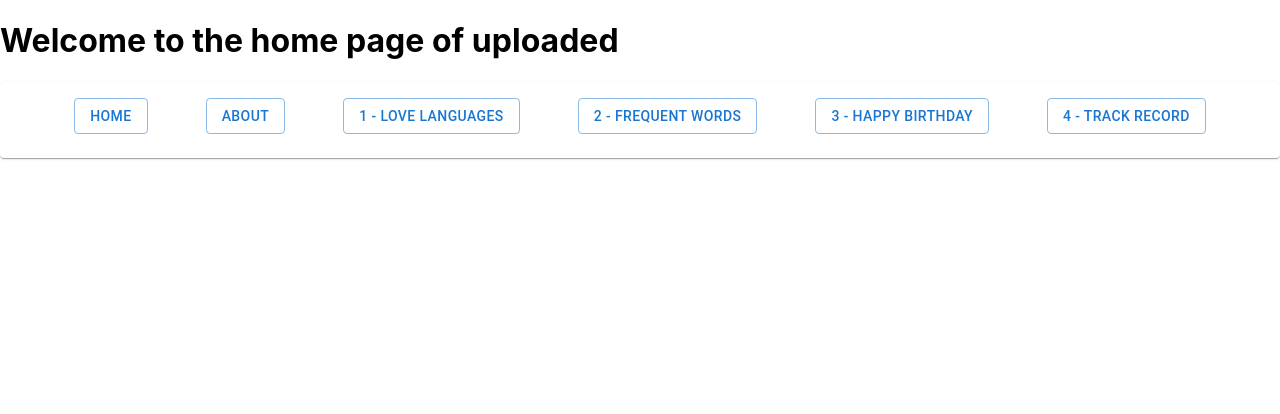
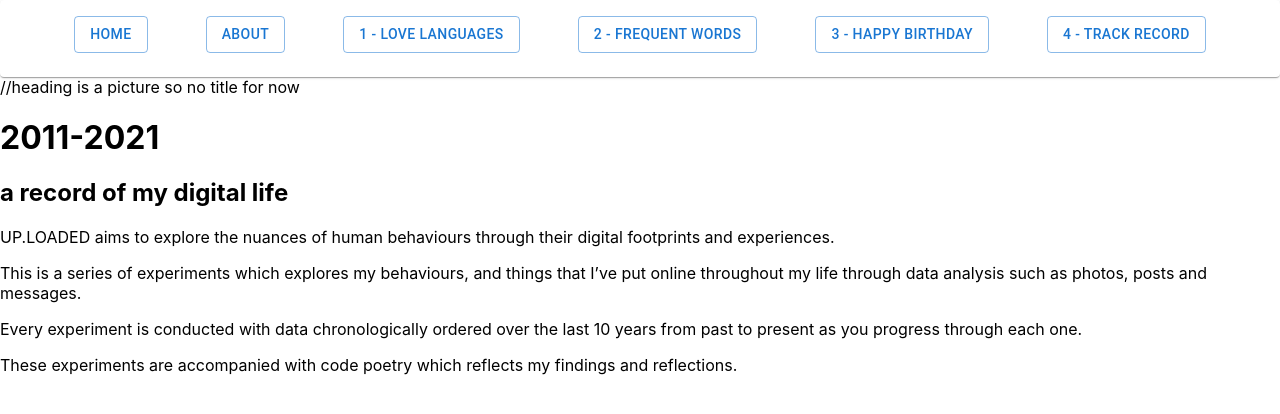
Before and after one commit to carmen-yeh/carmen-yeh.github.io, a React (Create React App) app in the folder frontend/: page / in a window 1280 px wide. Shown: the top 414 px of the page. Built offline with nearby package versions, Linux system fonts and the light colour scheme.

Commit message:
Update HomePage.js

```diff
--- a/frontend/src/pages/info/HomePage.js
+++ b/frontend/src/pages/info/HomePage.js
@@ -1,16 +1,26 @@
 import React from "react";
 import NavigationBar from "../../components/NavigationBar";
+import Header from "../../components/Header";
+import About from "../../components/About";
+function HomePage() {
 
-function HomePage() {
 
     return(
         <div>
-            <h1>
-                Welcome to the home page of uploaded
-            </h1>
-            <NavigationBar />
+            <NavigationBar/>
+
+    <Header/>
+        <About/>
         </div>
+
+
+
+
+
     )
+
+
+
 }
 
 export default HomePage;
```
